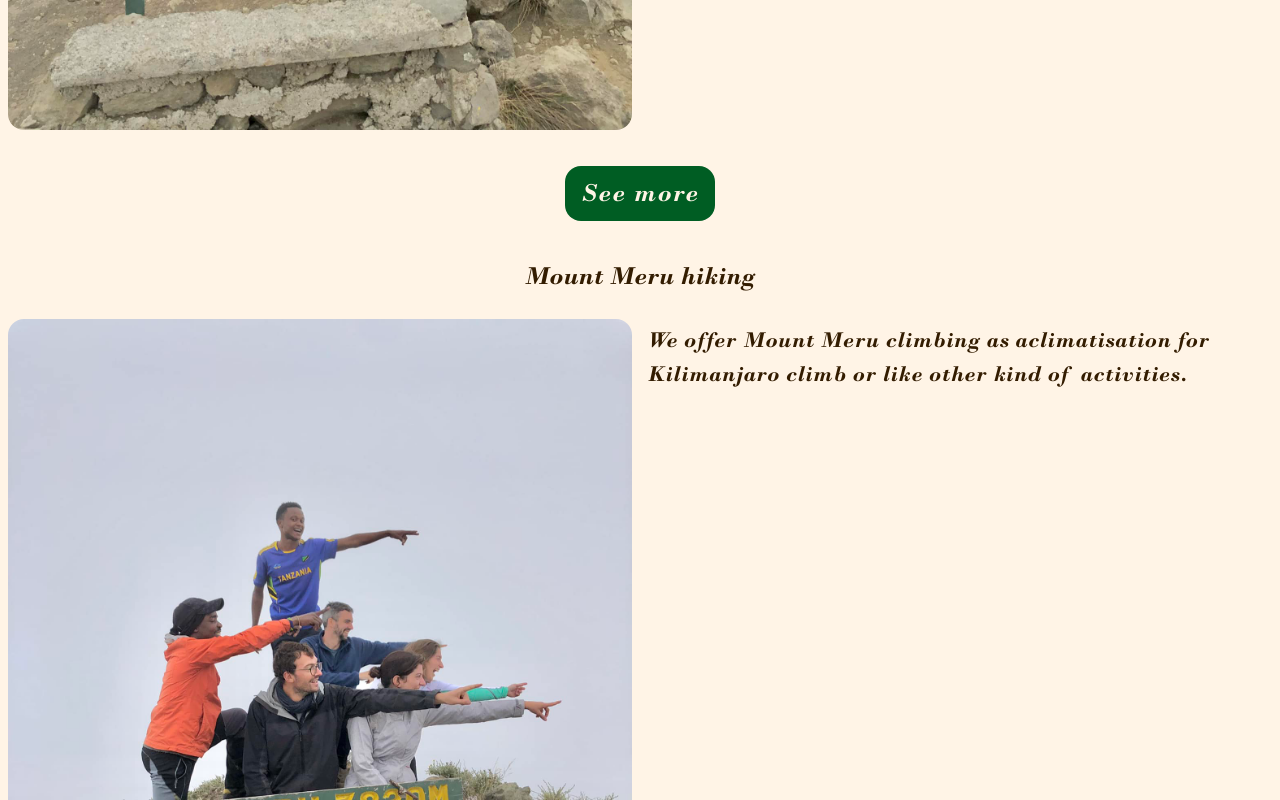
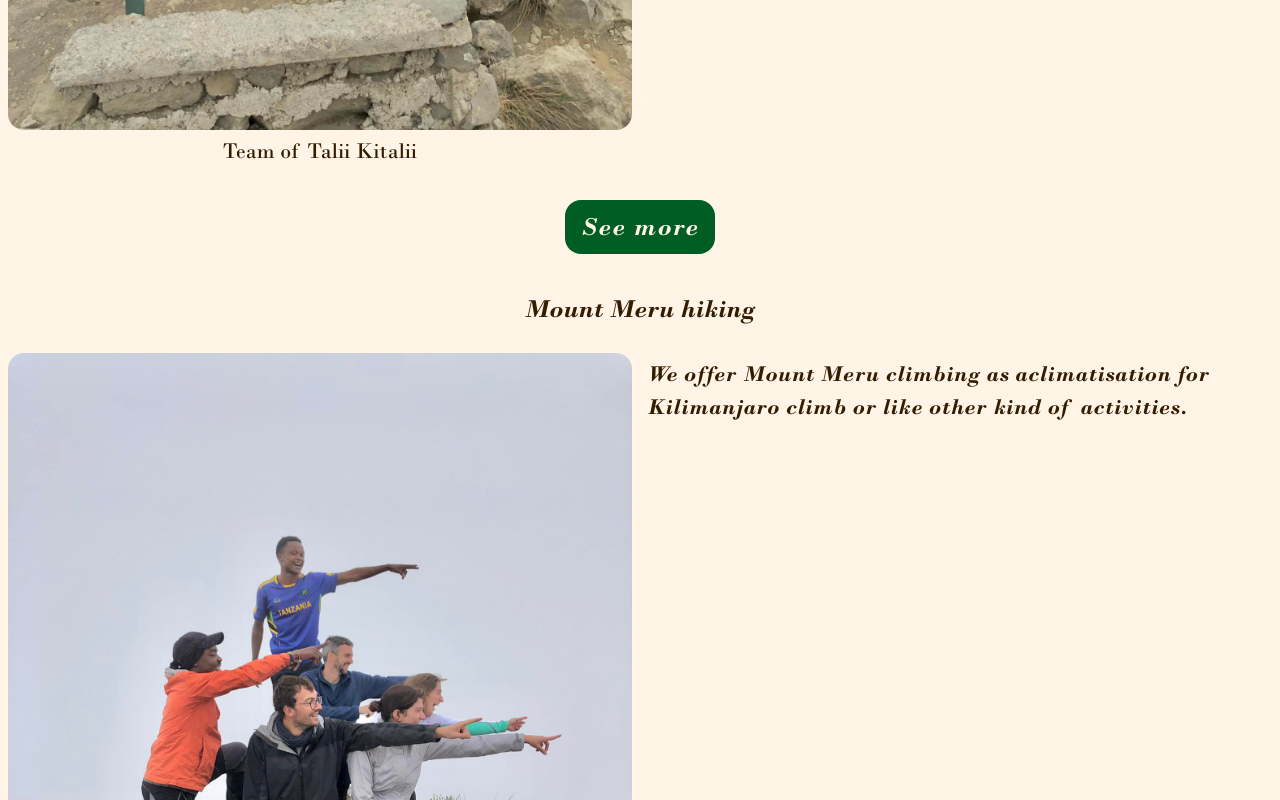
Before and after one commit to Misiorny/TaliiKitalii, a Next.js app: page /climbing/mountmeru in a window 1280 px wide. Shown: the part 860-1660 px from the top of the page. Built offline with nearby package versions, Linux system fonts and the light colour scheme.

Commit message:
fix some mistakes

```diff
--- a/src/components/templates/Cards/Card.tsx
+++ b/src/components/templates/Cards/Card.tsx
@@ -20,7 +20,7 @@ export const Card = ({ src, width, height, alt, text, title }: CardProps) => {
     <div>
       <OtherTitle text={title}/>
       <div className="grid grid-cols-2">
-        <Picture src={src} width={width} height={height} alt={alt}/>
+        <Picture src={src} width={width} height={height} alt={alt} imgTxt="Team of Talii Kitalii"/>
         <Paragraph text={text}/>
       </div>
       <div className="m-3 flex justify-center p-2 landing_btnarea">
--- a/tailwind.config.ts
+++ b/tailwind.config.ts
@@ -35,6 +35,12 @@ const config: Config = {
         'gradient-conic':
           'conic-gradient(from 180deg at 50% 50%, var(--tw-gradient-stops))',
       },
+      keyframes:{
+        carousel:{
+          '0%, 100%':{transform:'rotate(-90deg)' },
+          '50%':{transform:'rotate(90deg)' },
+        }
+      }
     },
     colors: {
       main: {
```
